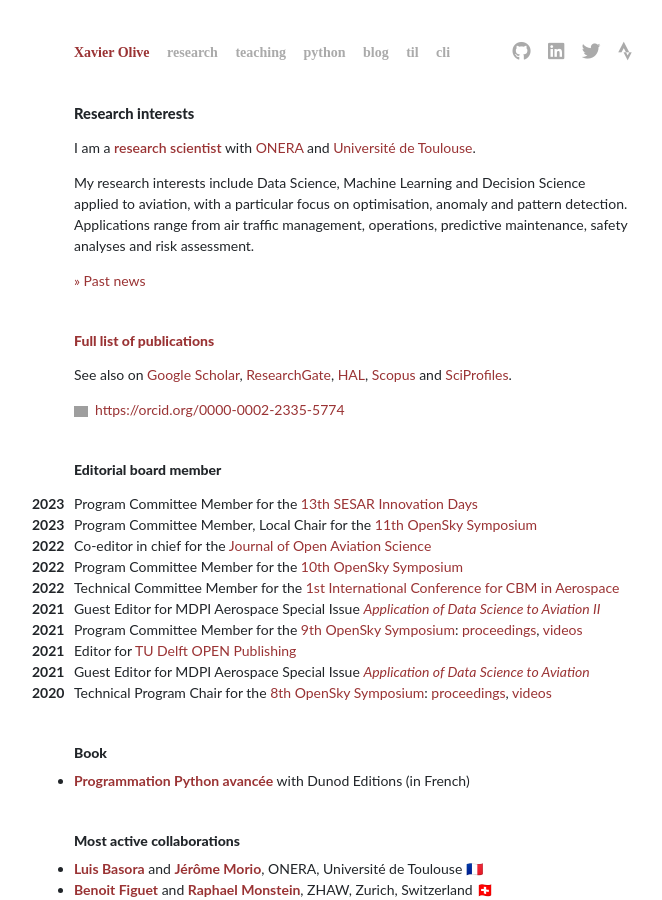
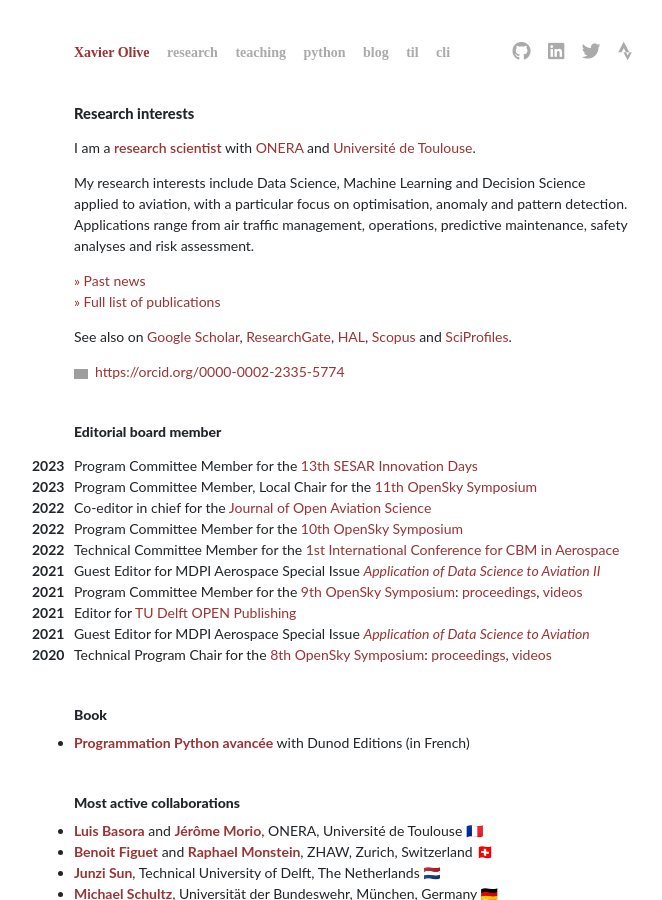
Before and after one commit to xoolive/xoolive.github.io, a Jekyll site: the page built from _pages/research.md, in a window 1280 px wide and 900 px high. Shown: the whole window, without its empty margins (287-949 px from the left). Built offline with Jekyll 4.4.1, drawn with Linux system fonts in a browser that asks for light colours; nearby versions of some CDN libraries; some web fonts are replaced; a script that is not in the unit is left out; grey boxes are pictures that could not be loaded.

Commit message:
minor edit

```diff
--- a/_pages/research.md
+++ b/_pages/research.md
@@ -13,8 +13,7 @@
 Applications range from air traffic management, operations, predictive maintenance, safety analyses and risk assessment.
 
 [» Past news](/news)
-
-## [Full list of publications](/publications)
+[» Full list of publications](/publications)
 
 See also on [Google Scholar](https://scholar.google.fr/citations?user=mUHbacsAAAAJ&hl=fr&sortby=pubdate), [ResearchGate](https://www.researchgate.net/profile/Xavier_Olive2), [HAL](https://cv.archives-ouvertes.fr/xavier-olive), [Scopus](https://www.scopus.com/authid/detail.uri?authorId=57219756804) and [SciProfiles](https://sciprofiles.com/profile/681188).
 
```
